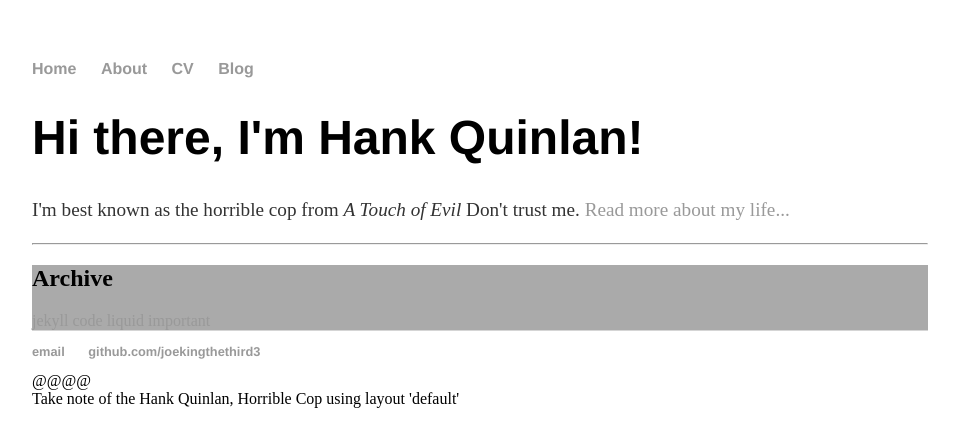
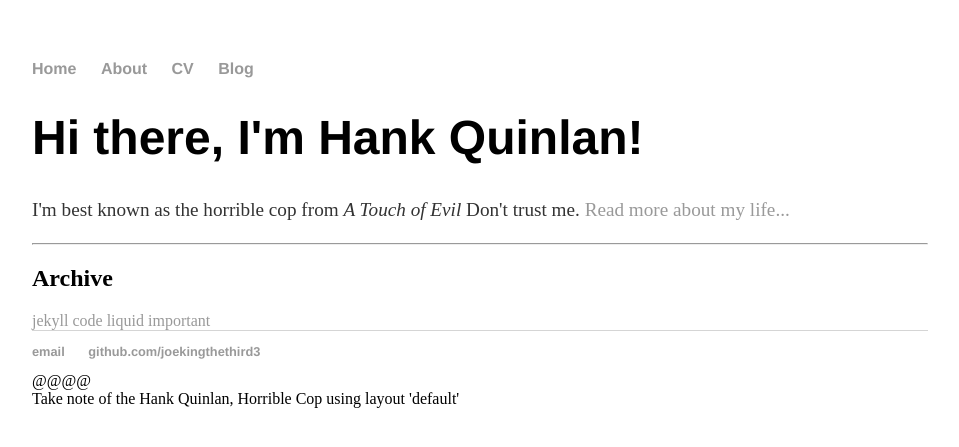
Before and after one commit to joekingTheThird3/joekingTheThird3.github.io, a Jekyll site: the page built from index.html, in a window 1280 px wide. Shown: the top 447 px of the page, without its empty margins (160-1119 px from the left). Built offline with Jekyll 4.4.1, drawn with Linux system fonts in a browser that asks for light colours.

Commit message:
Update archive.html

```diff
--- a/_includes/archive.html
+++ b/_includes/archive.html
@@ -1,4 +1,4 @@
-<div style="background:#aaa;">
+<div style="background:#fff;">
 <h2>Archive</h2>
 {% capture temptags %}
   {% for tag in site.tags %}
```
